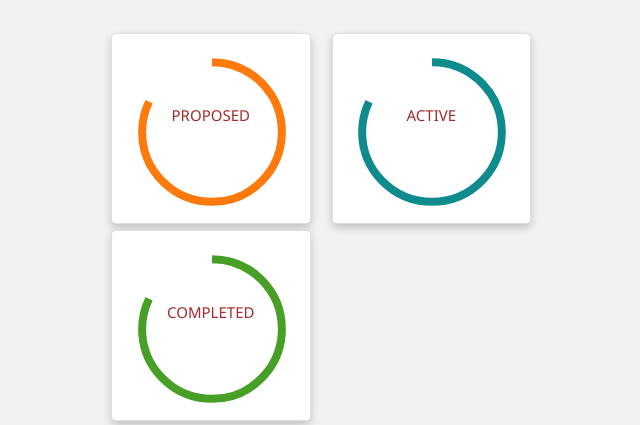
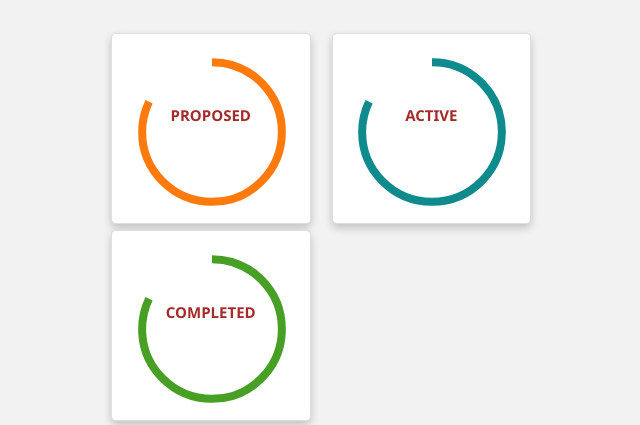
Before and after one commit to afieqhamieza/Project-Management, a Django app: page / in a window 1280 px wide. Shown: the part 173-598 px from the top of the page, without its empty margins (259-899 px from the left). Run offline with Django 3.2, Linux system fonts and the light colour scheme; some libraries are stand-ins or nearby versions.

Commit message:
change styling of doughnut

```diff
--- a/ee/homepage/static/css/homepage.css
+++ b/ee/homepage/static/css/homepage.css
@@ -102,6 +102,12 @@ svg {
     }
 }
 
+.doughWrite {
+    color: brown;
+    font-size: 15px;
+    font-weight: bold;
+}
+
 
 /* end of doughnut styling */
 
--- a/ee/homepage/templates/homepage.html
+++ b/ee/homepage/templates/homepage.html
@@ -13,7 +13,7 @@
             <div class="first3 card text-white">
                 <div class="card-body centerContent ">
                     <div class="item html">
-                        <h2 style="color: brown; font-size: 15px;">PROPOSED</h2>
+                        <h2 class="doughWrite">PROPOSED</h2>
                         <svg width="160" height="160" xmlns="http://www.w3.org/2000/svg">
                          <g>
                           <title>Layer 1</title>
@@ -27,7 +27,7 @@
             <div class="first3 card text-white ">
                 <div class="card-body centerContent ">
                     <div class="item html">
-                        <h2 style="color: brown; font-size: 15px;">ACTIVE</h2>
+                        <h2 class="doughWrite">ACTIVE</h2>
                         <svg width="160" height="160" xmlns="http://www.w3.org/2000/svg">
                          <g>
                           <title>Layer 1</title>
@@ -41,7 +41,7 @@
             <div class="first3 card text-white ">
                 <div class="card-body centerContent ">
                     <div class="item html">
-                        <h2 style="color: brown; font-size: 15px;">COMPLETED</h2>
+                        <h2 class="doughWrite">COMPLETED</h2>
                         <svg width="160" height="160" xmlns="http://www.w3.org/2000/svg">
                          <g>
                           <title>Layer 1</title>
```
